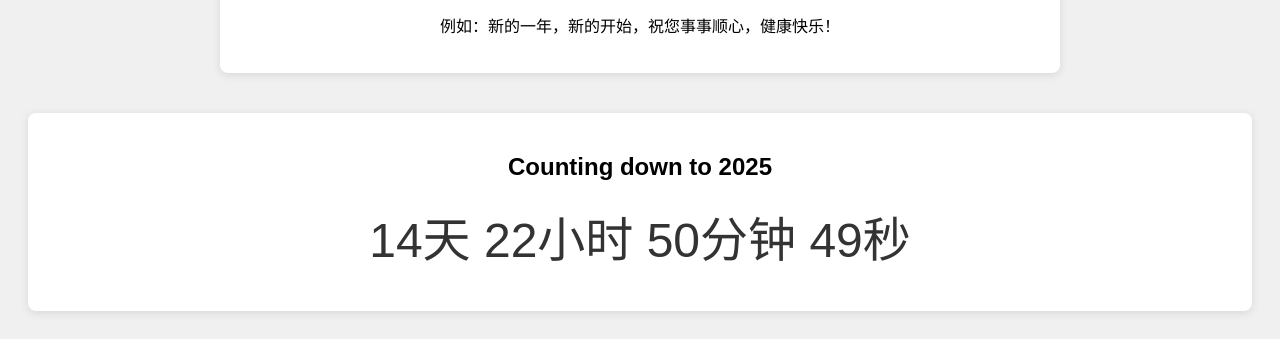
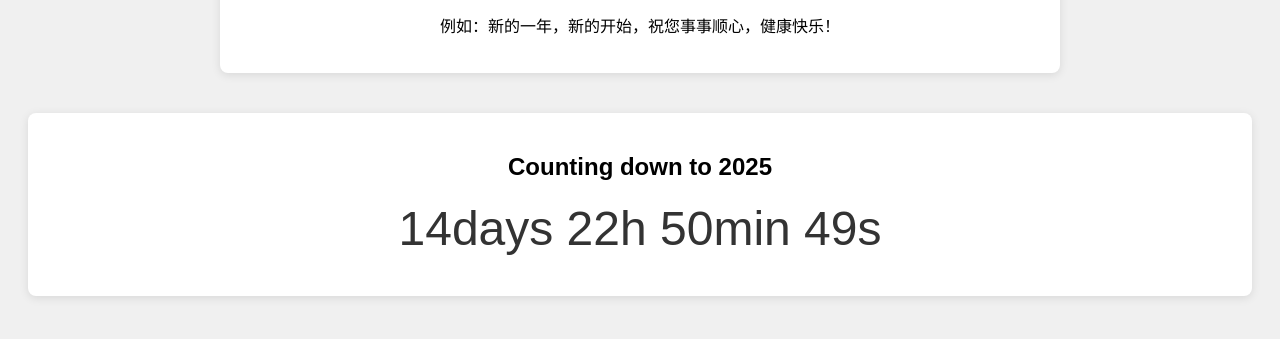
Before and after one commit to txyin/self-study, a plain HTML site: page change.html in a window 1280 px wide. Shown: the part 618-957 px from the top of the page. Drawn offline with Linux system fonts and the light colour scheme.

Commit message:
Update change.html

```diff
--- a/change.html
+++ b/change.html
@@ -79,7 +79,7 @@
             var seconds = Math.floor((timeDiff % (1000 * 60)) / 1000);
 
             document.getElementById("countdown").innerHTML =
-                days + "天 " + hours + "小时 " + minutes + "分钟 " + seconds + "秒";
+                days + "days " + hours + "h " + minutes + "min " + seconds + "s";
         }
 
         setInterval(updateCountdown, 1000); // 每秒更新一次倒计时
```
